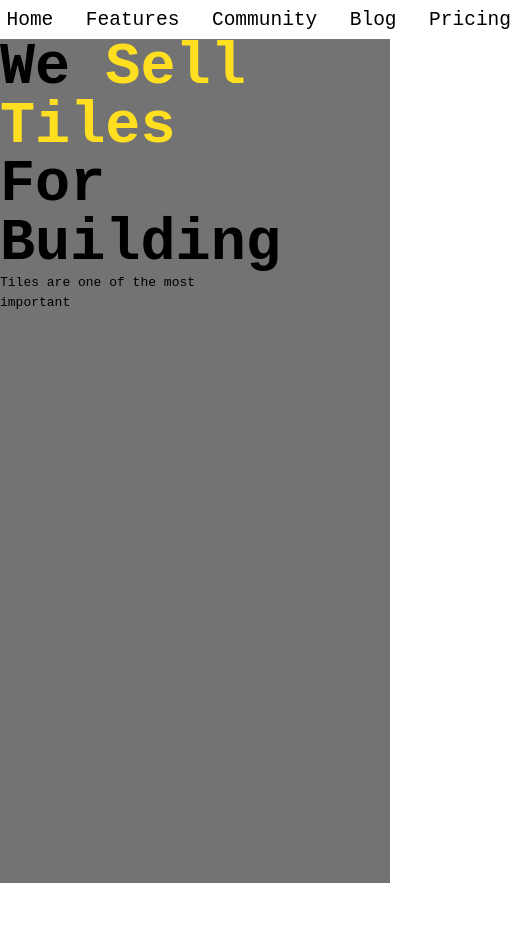
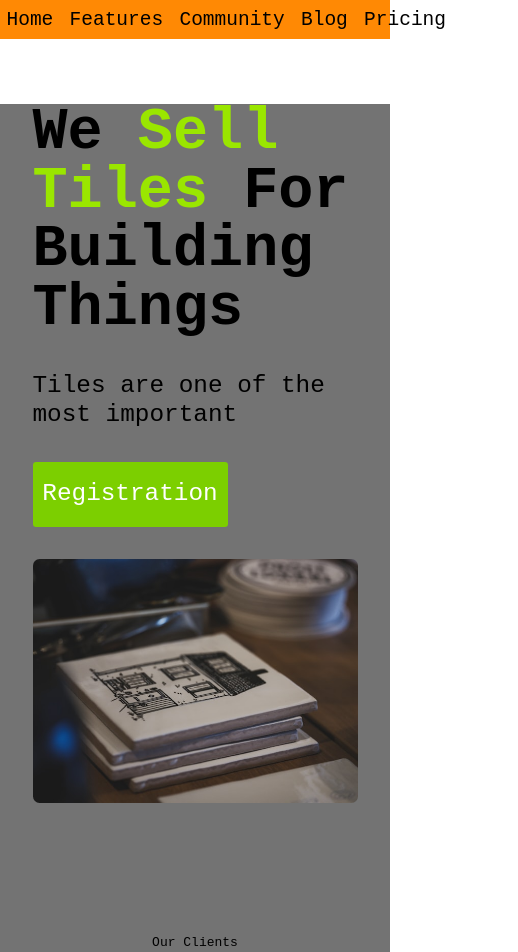
Before and after one commit to Evolver-3/Landing-Page-designs, a React (Vite) app in the folder Design/: page / in a window 390 px wide. Shown: the whole page, 518 px wide, since content can reach past the window. Before the commit the page ends 883 px from the top, so only its background shows below. Built offline with nearby package versions, Linux system fonts and the light colour scheme; some icons are missing.

Commit message:
home done

```diff
--- a/Design/src/App.jsx
+++ b/Design/src/App.jsx
@@ -1,12 +1,14 @@
 import Body from './component/Body'
 import Navbar from './component/Navbar'
+import Testimonials from './component/Testimonials'
 
 const App = () => {
   return (
-    <div className=''>
+    <div className=' h-screen w-screen'>
       <Navbar/>
-    <div className='w-screen h-screen bg-neutral-500'>
+    <div className=' bg-neutral-500 '>
     <Body/>
+    <Testimonials/>
     </div>
     </div>
   )
--- a/Design/src/component/Body.jsx
+++ b/Design/src/component/Body.jsx
@@ -1,17 +1,23 @@
-import Navbar from './Navbar'
-import Card from './Container'
+
+import Container from './Container'
 
 const Body = () => {
   return (
-    <Card className=''>
+    <Container className=''>
 
 
-     <div className='w-80 '>
-        <h2 className='text-7xl font-bold '>We <span className='text-yellow-300'>Sell Tiles</span> For Building </h2>
+     <div className=' flex flex-col mx-10 gap-10 mt-20 items-start'>
+        <h2 className='text-7xl font-bold '>We <span className='text-lime-400'>Sell Tiles</span> For Building Things</h2>
 
-        <p>Tiles are one of the most important</p>
+        <p className='text-3xl '>Tiles are one of the most important</p>
+
+        <button className='text-3xl text-white bg-lime-500 items-left w-60 h-20 rounded-sm'>Registration</button>
+
+        <div>
+          <img src='/tiles.jpg' alt='tiles' className='rounded-lg'></img>
+        </div>
      </div>
-    </Card>
+    </Container>
   )
 }
 
--- a/Design/src/component/Container.jsx
+++ b/Design/src/component/Container.jsx
@@ -3,7 +3,7 @@ import React from 'react'
 
 const Container = ({children,className=" "}) => {
   return (
-    <div className={`max-w-5xl mx-auto  ${className}`}>
+    <div className={`max-w-6xl mx-auto  ${className}`}>
 
       {children}
     </div>
--- a/Design/src/component/Navbar.jsx
+++ b/Design/src/component/Navbar.jsx
@@ -36,14 +36,14 @@ const Navbar = () => {
   return (
     <Container>
 
-    <div className=' top-0 relative '>
+    <div className=' top-0 relative bg-orange-400 '>
 
-        <div className=' flex justify-around items-center '>
+        <div className=' flex justify-around items-center'>
 
           <i className='bx bx-user bx-sm '></i>
 
           <motion.nav
-           className='flex gap-10 lg:gap-20 px-2 py-2'>
+           className='flex gap-5 lg:gap-20 px-2 py-2'>
 
             {Navitems.map((item,index)=>(
 
--- /dev/null
+++ b/Design/src/component/Testimonials.jsx
@@ -0,0 +1,15 @@
+import React from 'react'
+import Container from './Container'
+
+const Testimonials = () => {
+  return (
+    <Container>
+    <div className='flex items-center justify-center mt-40'>
+        <h2>Our Clients</h2>
+
+    </div>
+    </Container>
+  )
+}
+
+export default Testimonials
```
Also changed, not shown: Design/public/tiles.jpg (added).
